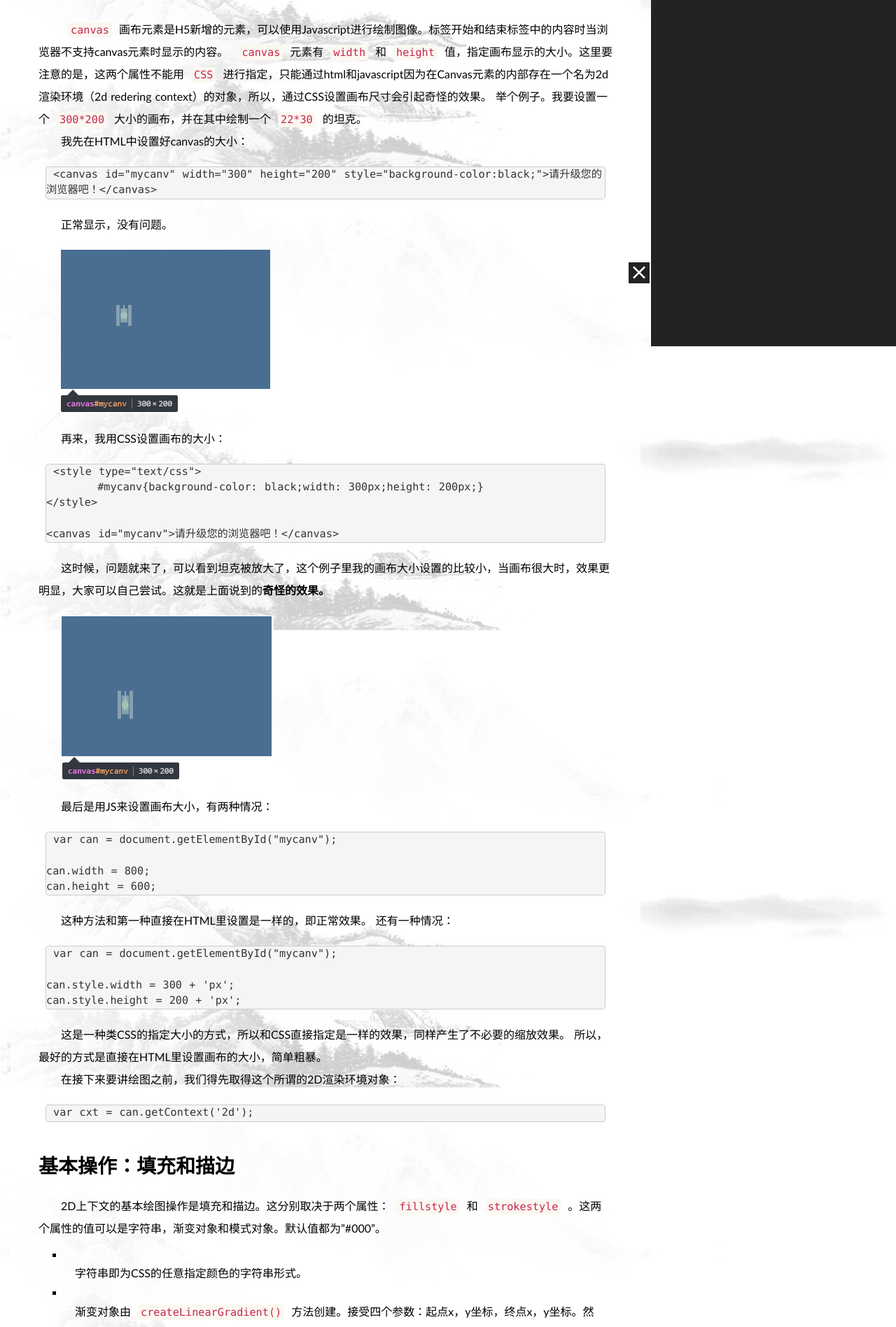
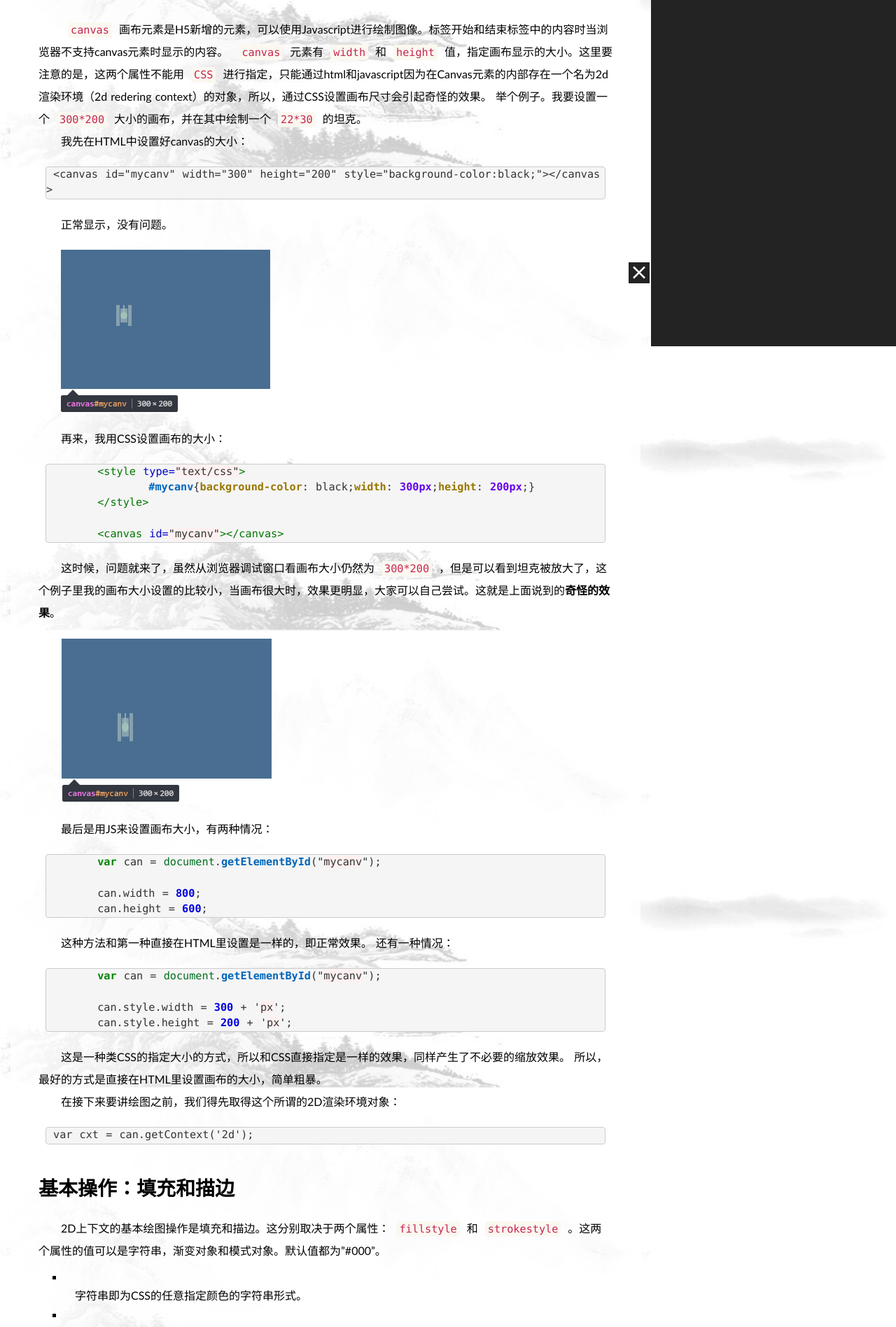
Before and after one commit to zibiaowu/zibiaowu.github.io, a Jekyll site: the page built from _posts/2016-6-26-JS-note-2-canvas.md, in a window 1280 px wide. Shown: the part 405-2302 px from the top of the page at 70% size. Built offline with Jekyll 4.4.1, drawn with Linux system fonts in a browser that asks for light colours; comment, search, counter and statistics services are not loaded; some of the changed text lies outside the part shown.

Commit message:
js-note2

```diff
--- a/_posts/2016-6-26-JS-note-2-canvas.md
+++ b/_posts/2016-6-26-JS-note-2-canvas.md
@@ -11,7 +11,7 @@
 
 我先在HTML中设置好canvas的大小：
 
-	<canvas id="mycanv" width="300" height="200" style="background-color:black;">请升级您的浏览器吧！</canvas>
+	<canvas id="mycanv" width="300" height="200" style="background-color:black;"></canvas>
 
 正常显示，没有问题。
 
@@ -19,30 +19,36 @@
 
 再来，我用CSS设置画布的大小：
 
+{% highlight HTML %}
 	<style type="text/css">
 		#mycanv{background-color: black;width: 300px;height: 200px;}
 	</style>
 
-	<canvas id="mycanv">请升级您的浏览器吧！</canvas>
+	<canvas id="mycanv"></canvas>
+{% endhighlight %}
 
-这时候，问题就来了，可以看到坦克被放大了，这个例子里我的画布大小设置的比较小，当画布很大时，效果更明显，大家可以自己尝试。这就是上面说到的**奇怪的效果。**
+这时候，问题就来了，虽然从浏览器调试窗口看画布大小仍然为`300*200`，但是可以看到坦克被放大了，这个例子里我的画布大小设置的比较小，当画布很大时，效果更明显，大家可以自己尝试。这就是上面说到的**奇怪的效果**。
 
 ![css](/resource/image/2016-6-26(2).png)
 
 最后是用JS来设置画布大小，有两种情况：
 
+{% highlight javascript %}
 	var can = document.getElementById("mycanv");
 
 	can.width = 800;
 	can.height = 600;
+{% endhighlight %}
 
 这种方法和第一种直接在HTML里设置是一样的，即正常效果。
 还有一种情况：
 
+{% highlight javascript %}
 	var can = document.getElementById("mycanv");
 
 	can.style.width = 300 + 'px';
 	can.style.height = 200 + 'px';
+{% endhighlight %}
 
 这是一种类CSS的指定大小的方式，所以和CSS直接指定是一样的效果，同样产生了不必要的缩放效果。
 所以，最好的方式是直接在HTML里设置画布的大小，简单粗暴。
@@ -85,7 +91,7 @@
 以上两个方法都以下面三个属性为基础:
 - `font`表示文本样式，和CSS中指定文本样式一致；
 - `textAlign`文本对齐方式，包括`start`,`end`,`left`,`right`,`center`,影响x的位置。如`start`表示从x值处开始绘制，`center`表示x值为文本的中心;
-- `textBaseline`包括`top`,``middle`,`bottom`,影响y的位置。`top`y坐标表示文本顶端位置。
+- `textBaseline`包括`top`,`middle`,`bottom`,影响y的位置。`top`y坐标表示文本顶端位置。
 
 # 变换
 - `rotate(angle)`围绕原点旋转angle弧度；
@@ -97,12 +103,13 @@
 # 绘制图像
 
 - `draImage(image,x,y)`在（x,y）处绘制image图像；
-- `drawImage(image,x,y,width,height)`在（x,y）处绘制大小为width*height的图像；
-- `drawImage(image,x,y,width,height,X,Y,WIDTH,HEIGHT)`把image图像从（x,y）开始的大小为width*height的图像绘制到上下文中（X,Y）开始的大小为WIDTH*HEIGHT的图像。
+- `drawImage(image,x,y,width,height)`在（x,y）处绘制大小为`width*height`的图像；
+- `drawImage(image,x,y,width,height,X,Y,WIDTH,HEIGHT)`把image图像从（x,y）开始的大小为`width*height`的图像绘制到上下文中（X,Y）开始的大小为`WIDTH*HEIGHT`的图像。
 
 # 合成
 
 - `globalAlpha`介于0到1之间，用于指定所有绘制的透明度，默认值为0；
+
 - `globalCompositionOperation`表示后绘制的图形怎样与先绘制的图形结合。包括以下值：
 
 
@@ -132,6 +139,7 @@
 
 如上图所示，我们的坦克基本上是由三个矩形和一个圆形一个线段组成，每个部件的尺寸进行了标记，单位为px,下面我们用上面讲到的内容来画出我们的坦克，注意：我们在画坦克的时候应该选择一个参考点，这里我们选择的是坦克的左上角。
 
+	{% highlight javascript %}
 	<canvas id="tankMap" width="400px" height="300px" style="background-color:black"></canvas>
 	<script type="text/javascript">
 		//得到画布
@@ -164,3 +172,4 @@
 		cxt.closePath();
 		cxt.stroke();
 	</script>
+	{% endhighlight %}
```
